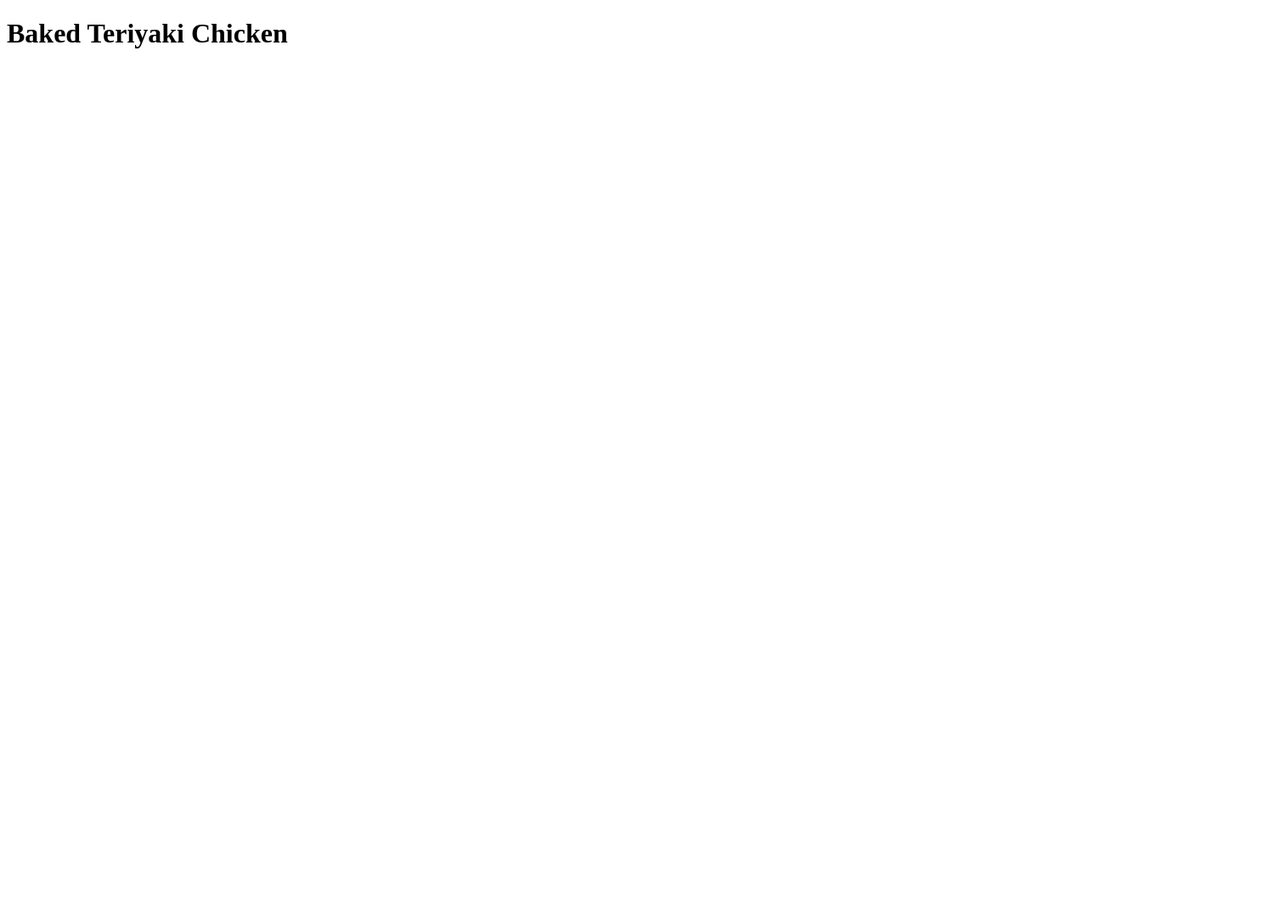
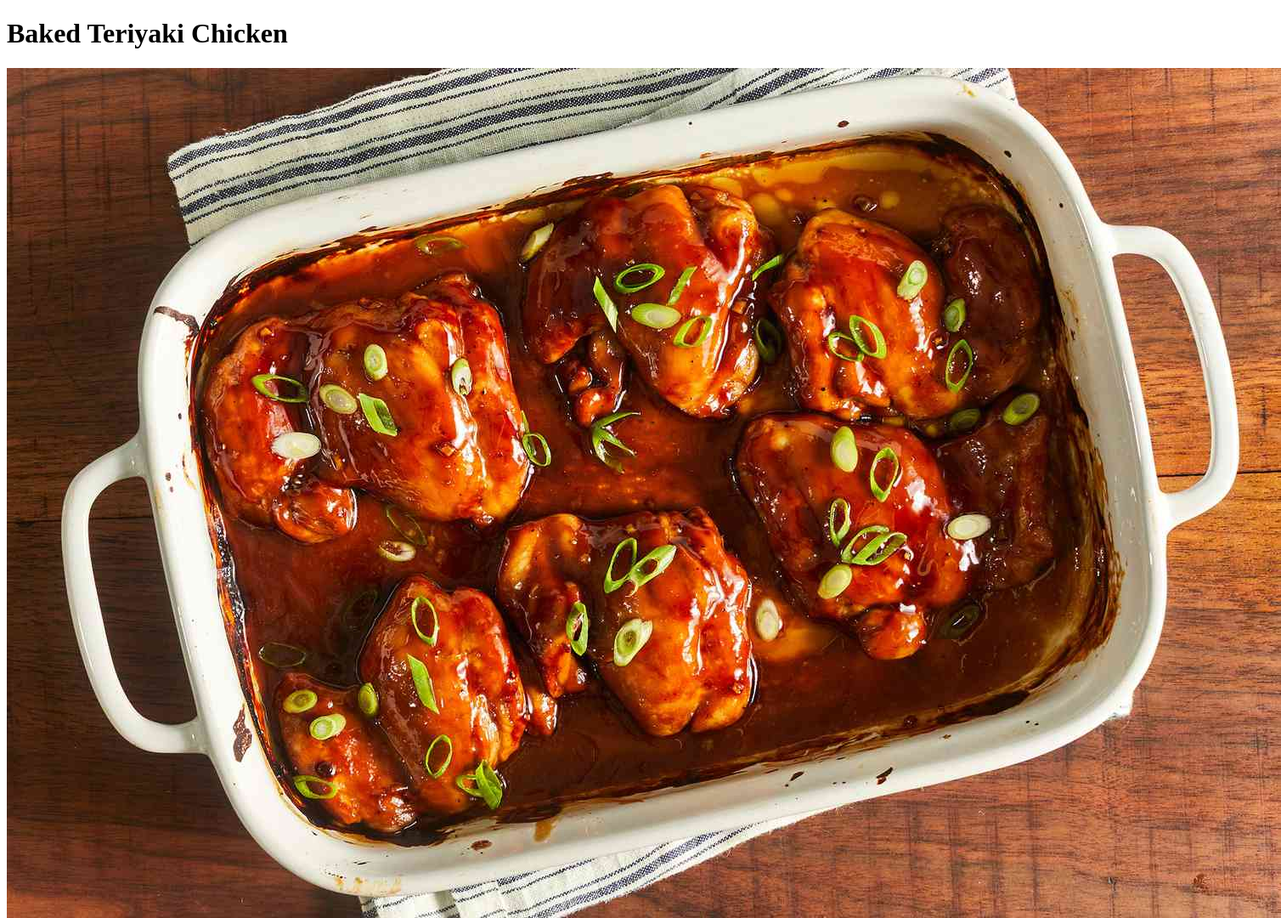
Before and after one commit to nicolasgsantana/odin-recipes, a plain HTML site: page recipes/baked-teriyaki-chicken.html in a window 1280 px wide. Shown: the whole page at 85% size, 1508 px wide, since content can reach past the window. Before the commit the page ends 800 px from the top, so only its background shows below. Drawn offline with Linux system fonts and the light colour scheme.

Commit message:
Add image of the dish

```diff
--- a/recipes/baked-teriyaki-chicken.html
+++ b/recipes/baked-teriyaki-chicken.html
@@ -8,6 +8,7 @@
 
 <body>
   <h1>Baked Teriyaki Chicken</h1>
+  <img src="../img/teriyaki-chicken.jpg" alt="photo of the dish baked teriyaki chicken">
 </body>
 
 </html>
```
Also changed, not shown: img/teriyaki-chicken.jpg (added).
